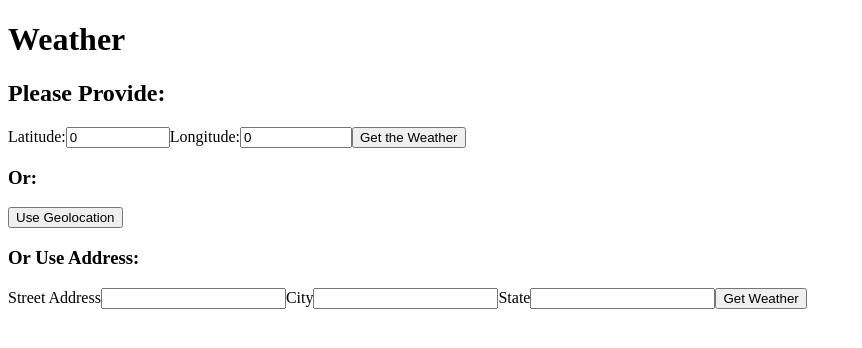
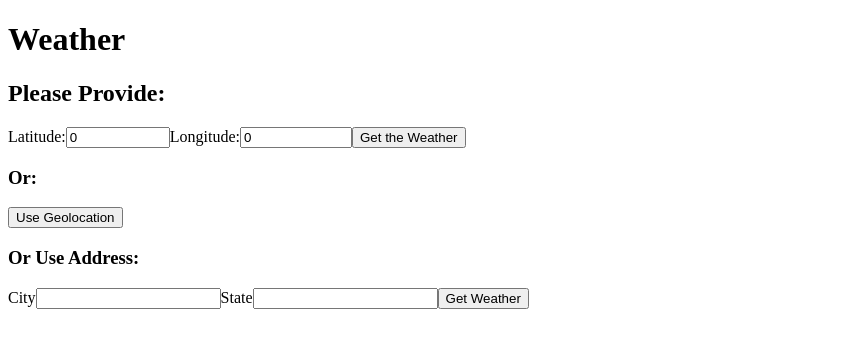
Before and after one commit to CodySelman/weather-app, a React (Create React App) app in the folder client/: page / in a window 1280 px wide. Shown: the top 348 px of the page, without its empty margins (0-862 px from the left). Built offline with nearby package versions, Linux system fonts and the light colour scheme.

Commit message:
Reconfigured project to run with only city and state and no street address. Bound the this of handleAddressChange function in App.js

```diff
--- a/client/src/App.js
+++ b/client/src/App.js
@@ -13,7 +13,6 @@ class App extends Component {
       lon: 0,
       hourlyWeather: {},
       error: null,
-      streetAddress: '',
       city: '',
       state: '',
     };
@@ -21,6 +20,7 @@ class App extends Component {
     this.handleLonChange = this.handleLonChange.bind(this);
     this.handleLatLonSubmit = this.handleLatLonSubmit.bind(this);
     this.geolocation = this.geolocation.bind(this);
+    this.handleAddressSubmit = this.handleAddressSubmit.bind(this);
   }
   handleLatChange(e) {
     this.setState({
@@ -77,7 +77,7 @@ class App extends Component {
   handleAddressSubmit(e){
     e.preventDefault();
     console.log('submitting address');
-    addressLookup(this.state.streetAddress, this.state.city, this.state.state)
+    addressLookup(this.state.city, this.state.state)
       .then(response => {
         console.log(response);
       })
@@ -118,11 +118,6 @@ class App extends Component {
         <button onClick={this.geolocation}>Use Geolocation</button>
         <h3>Or Use Address:</h3>
         <form onSubmit={e => this.handleAddressSubmit(e)}>
-          <label>Street Address</label>
-          <input
-            type="text"
-            value={this.state.streetAddress}
-            onChange={e => this.handleStreetAddressChange(e)} />
           <label>City</label>
           <input
             type="text"
--- a/client/src/services/addressLookup.js
+++ b/client/src/services/addressLookup.js
@@ -1,6 +1,6 @@
 import axios from 'axios';
 
-export const addressLookup = (streetAddress, city, state) => {
-    const url = `./geocode/json?address=${streetAddress},${city},${state}`;
+export const addressLookup = (city, state) => {
+    const url = `./geocode/json?address=${city},${state}`;
     return axios.get(url);
 }
```
Also changed, not shown: 1 other file (tests, documents, lock files or other folders).
